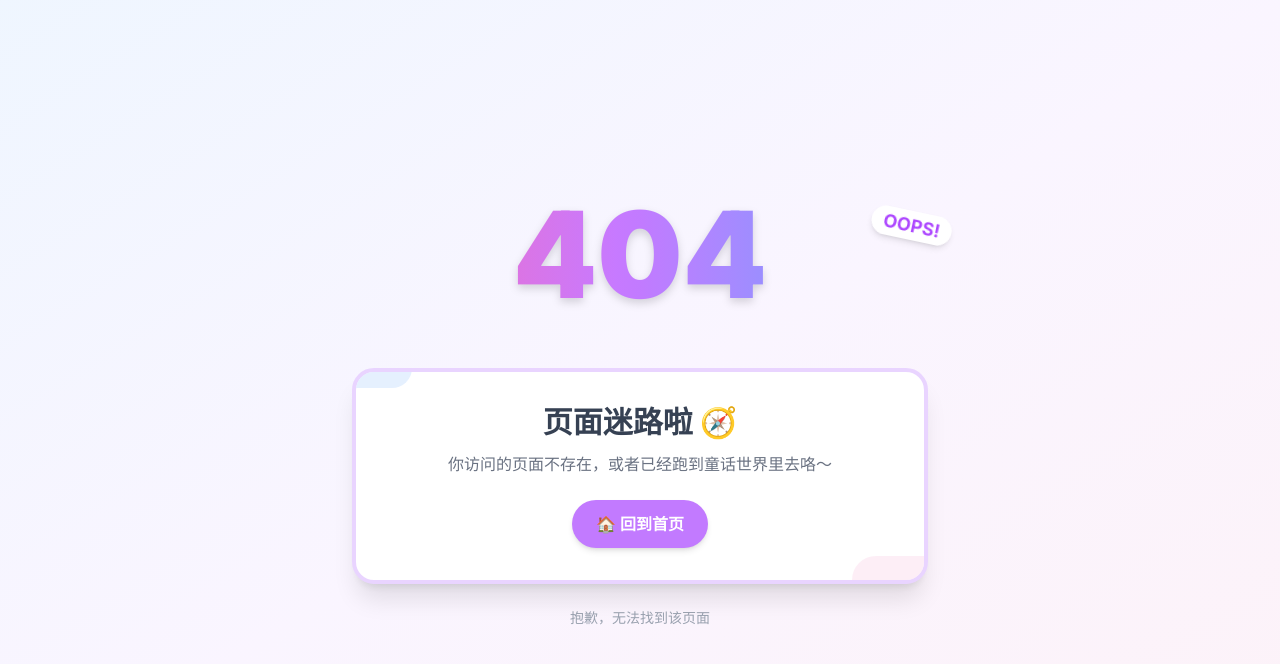
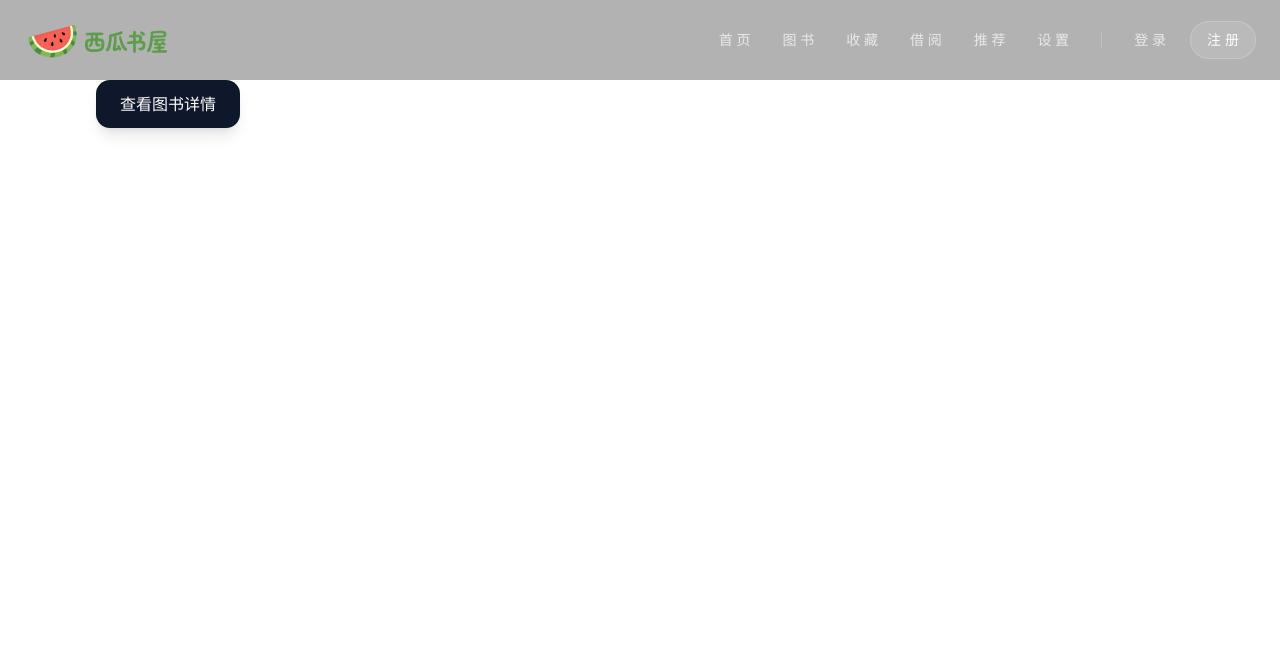
Before and after one commit to songrunyu060-cpu/book-app, a Next.js app: page /user/protarl in a window 1280 px wide. Before the commit this address had no page. Shown: the top 664 px of the page. Built offline with nearby package versions, Linux system fonts and the light colour scheme.

Commit message:
feat: 练习grid布局

```diff
--- /dev/null
+++ b/src/app/(page)/admin/(main)/grid/page.tsx
@@ -0,0 +1,55 @@
+export default function AdminGrid() {
+  return (
+    <div className="h-screen w-full grid grid-cols-[280px_1fr] grid-rows-[auto_1fr_auto] overflow-hidden bg-slate-100">
+      {/* 1. 左侧导航 - 跨越全行 */}
+      <aside className="row-span-full bg-slate-900 text-white p-6 shadow-xl z-20">
+        <div className="text-xl font-black mb-8 tracking-tighter">
+          LIBRARY OS
+        </div>
+        <nav className="space-y-2">
+          {["仪表盘", "全部图书", "借阅管理", "设置"].map(
+            (item) => (
+              <div
+                key={item}
+                className="px-4 py-3 rounded-xl hover:bg-white/10 cursor-pointer transition-colors text-slate-300 hover:text-white text-sm"
+              >
+                {item}
+              </div>
+            )
+          )}
+        </nav>
+      </aside>
+
+      {/* 2. 顶部 Header - 位于第1行、第2列 */}
+      <header className="h-16 bg-white border-b border-slate-200 px-8 flex items-center justify-between z-10">
+        <div className="font-bold text-slate-800">
+          全部图书
+        </div>
+        <div className="w-8 h-8 bg-indigo-100 rounded-full border border-indigo-200" />
+      </header>
+
+      {/* 3. 主体内容 - 位于第2行、第2列 - 开启独立滚动 */}
+      <main className="p-6 overflow-y-auto bg-slate-50">
+        {/* 你的自适应书架 */}
+        <div className="grid grid-cols-[repeat(auto-fill,minmax(min(200px,100%),1fr))] gap-4">
+          {Array.from({ length: 12 }).map((_, i) => (
+            <div
+              key={`book-${i}`}
+              className="group aspect-3/4 bg-white rounded-2xl border border-slate-200 shadow-sm hover:shadow-xl hover:-translate-y-1 transition-all duration-300 overflow-hidden"
+            >
+              <div className="h-full w-full bg-linear-to-br from-slate-100 to-slate-50 flex items-center justify-center text-slate-300 font-bold">
+                BOOK {i + 1}
+              </div>
+            </div>
+          ))}
+        </div>
+      </main>
+
+      {/* 4. 底部 Footer - 位于第3行、第2列 */}
+      <footer className="h-12 bg-white border-t border-slate-200 px-8 flex items-center text-xs text-slate-400 italic">
+        © 2026 Library Management System - Powered by
+        Next.js 16 & Tailwind 4.0
+      </footer>
+    </div>
+  )
+}
--- a/src/app/(page)/user/(main)/books/page.tsx
+++ b/src/app/(page)/user/(main)/books/page.tsx
@@ -383,7 +383,10 @@ export default function Books() {
           </p>
 
           {/* 首字下沉效果：first-letter */}
-          <p className="text-slate-600 text-lg leading-relaxed first-letter:text-5xl first-letter:font-black first-letter:text-slate-900 first-letter:mr-3 first-letter:float-left">
+          <p
+            className="text-slate-600 text-lg leading-relaxed first-letter:text-5xl
+          first-letter:font-black first-letter:text-slate-900 first-letter:mr-3 first-letter:float-left"
+          >
             在进入 Next.js 16
             的世界之前，我们必须理解什么是真正的“感知性能”。这不仅仅是
             LCP
--- /dev/null
+++ b/src/app/(page)/user/(main)/protarl/page.tsx
@@ -0,0 +1,87 @@
+"use client"
+
+import React, { useState, useEffect } from "react"
+import { createPortal } from "react-dom"
+
+export default function BookDetailDrawer() {
+  const [isOpen, setIsOpen] = useState(false)
+  const [mounted, setMounted] = useState(false)
+
+  // 确保在客户端挂载后再渲染 Portal，避免 SSR 报错
+  useEffect(() => {
+    setMounted(true)
+    // 防止抽屉打开时页面滚动
+    if (isOpen) {
+      document.body.style.overflow = "hidden"
+    } else {
+      document.body.style.overflow = "unset"
+    }
+  }, [isOpen])
+
+  if (!mounted) return null
+
+  return (
+    <>
+      {/* 触发按钮：留在业务页面中 */}
+      <button
+        onClick={() => setIsOpen(true)}
+        className="px-6 py-3 bg-slate-900 text-white rounded-xl hover:bg-slate-800 transition-all active:scale-95 shadow-lg"
+      >
+        查看图书详情
+      </button>
+
+      {/* 使用 Portal 将抽屉挂载到 body 末尾 */}
+      {createPortal(
+        <div
+          className={`fixed inset-0 z-50 ${isOpen ? "visible" : "invisible"}`}
+        >
+          {/* 1. 背景遮罩 */}
+          <div
+            className={`
+              absolute inset-0 bg-slate-900/40 backdrop-blur-sm
+              transition-opacity duration-500
+              ${isOpen ? "opacity-100" : "opacity-0"}
+            `}
+            onClick={() => setIsOpen(false)}
+          />
+
+          {/* 2. 侧边栏面板 */}
+          <aside
+            className={`
+            absolute top-0 right-0 h-full w-full max-w-md bg-white
+            shadow-2xl transition-transform duration-500 ease-[cubic-bezier(0.32,0.72,0,1)]
+            ${isOpen ? "translate-x-0" : "translate-x-full"}
+          `}
+          >
+            <div className="p-8">
+              <button
+                onClick={() => setIsOpen(false)}
+                className="mb-8 text-slate-400 hover:text-slate-900 transition-colors"
+              >
+                关闭后退 ←
+              </button>
+
+              <div className="space-y-6">
+                <h2
+                  className={`text-3xl font-black transition-all duration-700 delay-100 ${isOpen ? "translate-y-0 opacity-100" : "translate-y-10 opacity-0"}`}
+                >
+                  Next.js 16 架构全书
+                </h2>
+                <div
+                  className={`h-1 w-12 bg-indigo-600 transition-all duration-700 delay-200 ${isOpen ? "scale-x-100" : "scale-x-0"} origin-left`}
+                />
+                <p
+                  className={`text-slate-600 leading-relaxed transition-all duration-700 delay-300 ${isOpen ? "translate-y-0 opacity-100" : "translate-y-10 opacity-0"}`}
+                >
+                  这是关于 App Router 与 Server Components
+                  的深度实战指南。
+                </p>
+              </div>
+            </div>
+          </aside>
+        </div>,
+        document.body
+      )}
+    </>
+  )
+}
--- a/src/components/UserHeader/index.tsx
+++ b/src/components/UserHeader/index.tsx
@@ -1,33 +1,85 @@
+"use client"
 import Image from "next/image"
 import Link from "next/link"
 import logoFontImage from "@/public/image/logoFontImage.png"
+import { usePathname } from "next/navigation"
+import { cn } from "@/lib/utils"
 
 export default function UserHeader() {
+  const pathname = usePathname()
+
+  const navLinks = [
+    { name: "首 页", href: "/user/home" },
+    { name: "图 书", href: "/user/books" },
+    { name: "收 藏", href: "/user/collect" },
+    { name: "借 阅", href: "/user/borrow" },
+    { name: "推 荐", href: "/user/recommend" },
+    { name: "设 置", href: "/user/setting" },
+  ]
   return (
-    <div className="h-[80px] fixed top-0 left-0 w-full z-10 bg-black/30 backdrop-blur-sm flex items-center pr-60">
-      <div className="flex items-center pl-70">
+    <div className="h-[80px] fixed top-0 left-0 w-full z-10 bg-black/30 backdrop-blur-sm">
+      <div className="max-w-7xl mx-auto h-full flex items-center justify-between px-6">
+        <Link
+          href="/user/home"
+          className="flex items-center"
+        >
           <Image
             src={logoFontImage}
             alt="logo"
             width={150}
             height={110}
-          className="w-[150px] h-auto"
+            className="object-contain"
+            priority
           />
+        </Link>
+        <nav className="flex items-center gap-8">
+          <div className="flex items-center gap-8 text-sm font-medium">
+            {navLinks.map((link) => (
+              <Link
+                key={link.href}
+                href={link.href}
+                className={cn(
+                  "transition-all hover:text-white",
+                  pathname === link.href
+                    ? "text-white scale-110"
+                    : "text-white/70"
+                )}
+              >
+                {link.name}
+              </Link>
+            ))}
           </div>
-      <div className="flex items-center gap-4 text-white/90 mt-[4px] ml-auto">
-        <div className="flex items-center gap-6">
-          <Link href="/user/home">首 页</Link>
-          <Link href="/user/books">图 书</Link>
-          <Link href="/user/collect">收 藏</Link>
-          <Link href="/user/borrow">借 阅</Link>
-          <Link href="/user/recommend">推 荐</Link>
-          <Link href="/user/setting">设 置</Link>
+          <div className="w-px h-4 bg-white/20"></div>
+          <div className="flex items-center gap-6 text-sm">
+            <Link
+              href="/user/login"
+              className="text-white/70 hover:text-white transition-colors"
+            >
+              登 录
+            </Link>
+            <Link
+              href="/user/register"
+              className="px-4 py-2 bg-white/10 hover:bg-white/20 rounded-full border border-white/20 transition-all text-white"
+            >
+              注 册
+            </Link>
           </div>
-        <div className="w-px h-4 bg-white"></div>
-        <div className="flex items-center gap-6">
-          <Link href="/user/login">登 录</Link>
-          <Link href="/user/register">注 册</Link>
-        </div>
+        </nav>
+        {/* // <div className="flex items-center gap-4 text-white/90 mt-[4px] ml-auto">
+        //   <div className="flex items-center gap-6">
+        //     <Link href="/user/home">首 页</Link>
+        //     <Link href="/user/books">图 书</Link>
+        //     <Link href="/user/collect">收 藏</Link>
+        //     <Link href="/user/borrow">借 阅</Link>
+        //     <Link href="/user/recommend">推 荐</Link>
+        //     <Link href="/user/setting">设 置</Link>
+        //   </div>
+        //   <div className="w-px h-4 bg-white"></div>
+        //   <div className="flex items-center gap-6">
+        //     <Link href="/user/login">登 录</Link>
+        //     <Link href="/user/register">注 册</Link>
+        //   </div>
+        // </div> */}
       </div>
     </div>
   )
```
Lines whose indentation alone changed are shown as unchanged.
